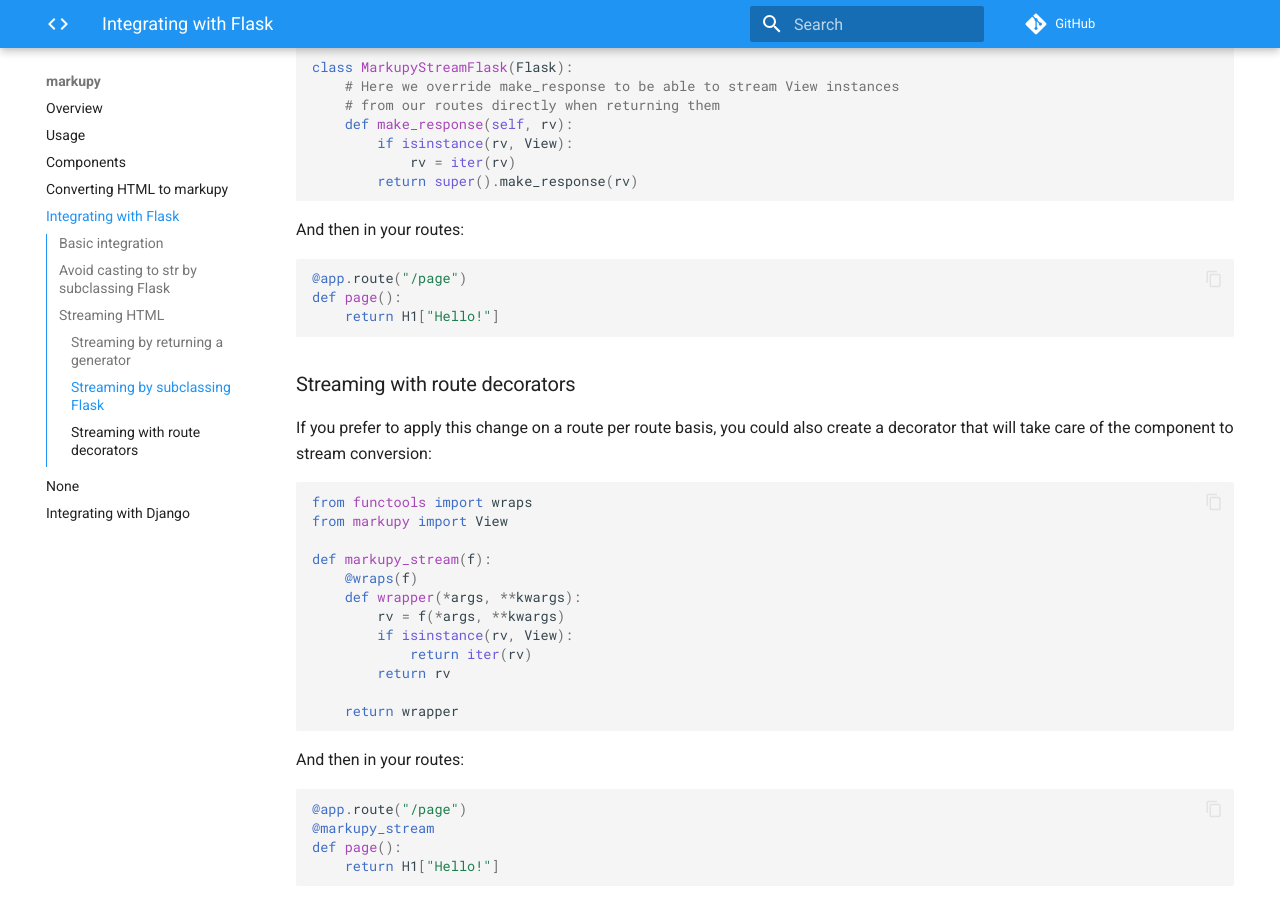
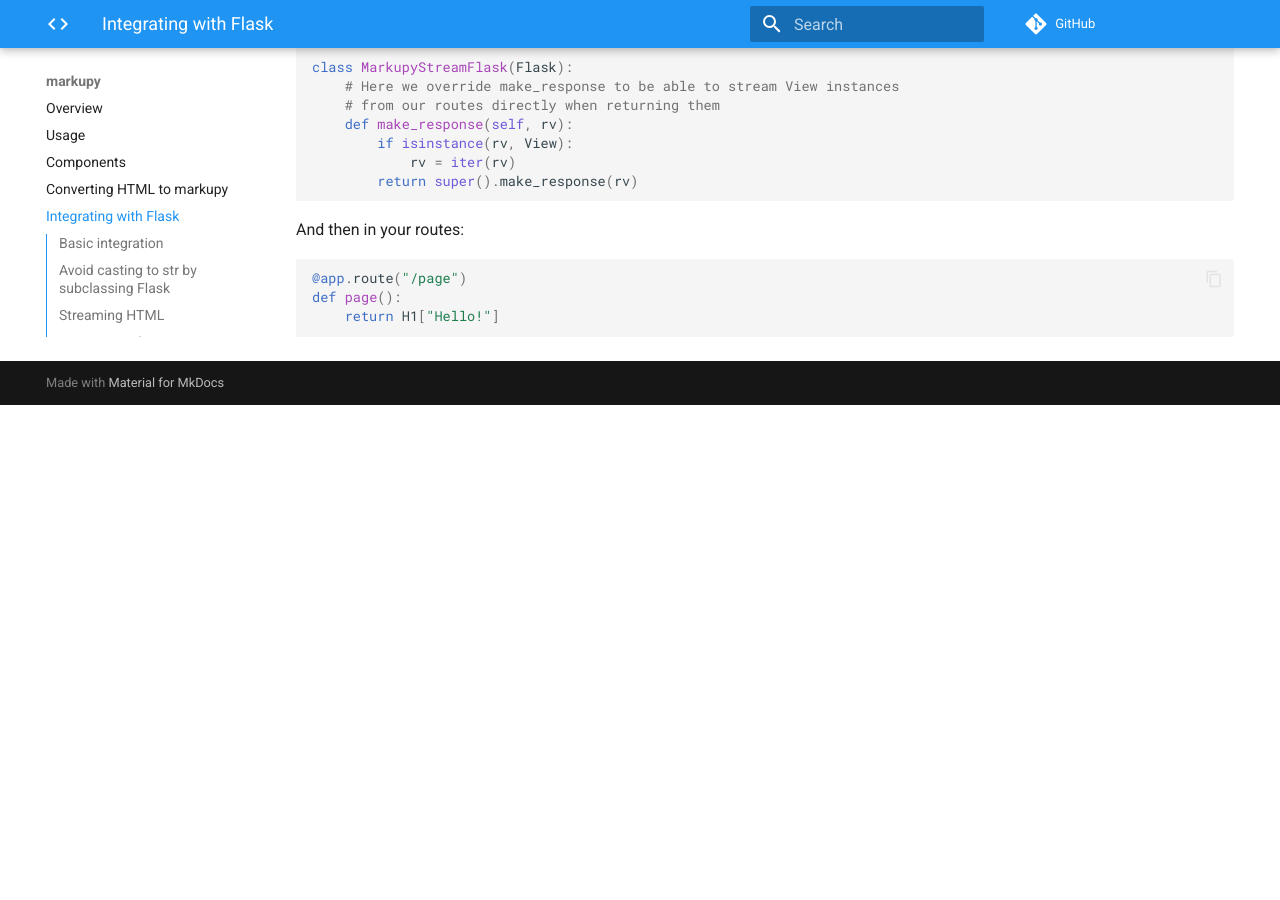
Before and after one commit to witiz/markupy, an MkDocs documentation site: the page built from docs/flask.md, in a window 1280 px wide and 900 px high, scrolled down 2403 px. Built offline with MkDocs 1.6.1 and Material for MkDocs 9.7.7, drawn with Linux system fonts in a browser that asks for light colours; comment, search, counter and statistics services are not loaded; after the commit the page ends 2808 px from its top, so only the background shows below that.

Commit message:
Remove the decorator part

````diff
--- a/docs/flask.md
+++ b/docs/flask.md
@@ -126,31 +126,3 @@
 def page():
     return H1["Hello!"]
 ```
-
-### Streaming with route decorators
-
-If you prefer to apply this change on a route per route basis, you could also create a decorator that will take care of the component to stream conversion:
-
-```python
-from functools import wraps
-from markupy import View
-
-def markupy_stream(f):
-    @wraps(f)
-    def wrapper(*args, **kwargs):
-        rv = f(*args, **kwargs)
-        if isinstance(rv, View):
-            return iter(rv)
-        return rv
-
-    return wrapper
-```
-
-And then in your routes:
-
-```python
-@app.route("/page")
-@markupy_stream
-def page():
-    return H1["Hello!"]
-```
````
